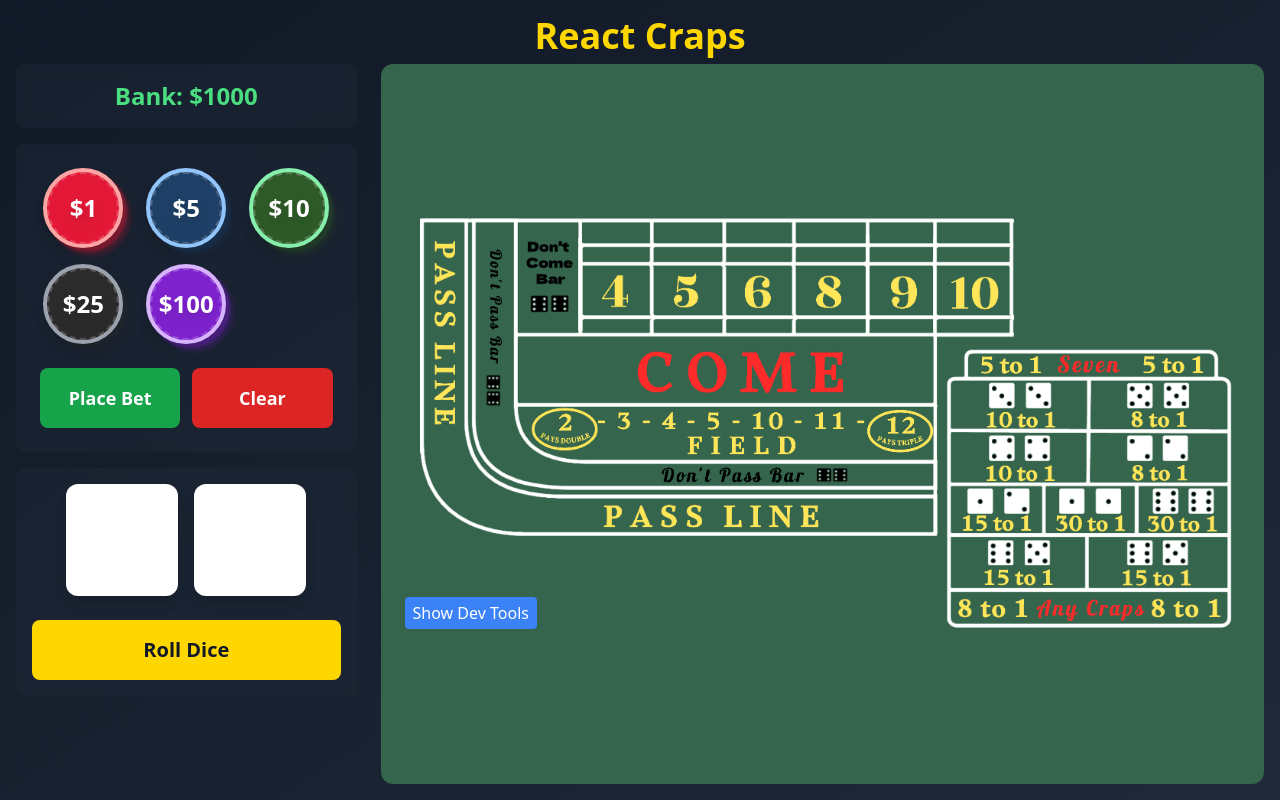
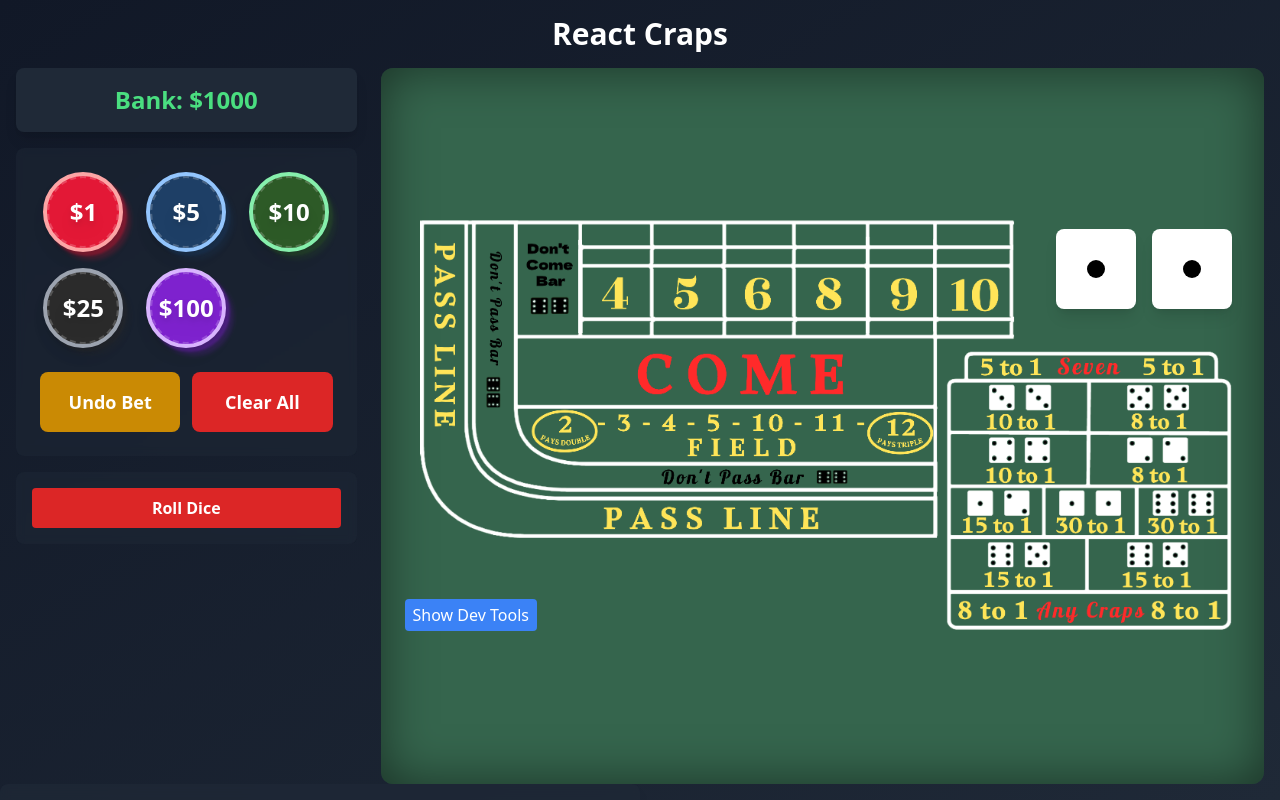
Before and after one commit to adamnelsonarcher/react-craps, a React (Create React App) app: page / in a window 1280 px wide. Built offline with nearby package versions, Linux system fonts and the light colour scheme.

Commit message:
lots of updates

```diff
--- a/src/App.tsx
+++ b/src/App.tsx
@@ -1,30 +1,87 @@
-import React from 'react';
+import React, { useState } from 'react';
 import CrapsTable from './components/CrapsTable';
 import DiceArea from './components/DiceArea';
 import BettingControls from './components/BettingControls';
+import DiceHistory from './components/DiceHistory';
+import Dice from './components/Dice';
+
+interface DiceRoll {
+  die1: number;
+  die2: number;
+  total: number;
+}
 
 const App: React.FC = () => {
+  const [dice, setDice] = useState<{ die1: number; die2: number }>({ die1: 1, die2: 1 });
+  const [isRolling, setIsRolling] = useState(false);
+  const [rollHistory, setRollHistory] = useState<DiceRoll[]>([]);
+  const [selectedChipValue, setSelectedChipValue] = useState<number | null>(null);
+
+  const handleRoll = () => {
+    if (isRolling) return;
+    setIsRolling(true);
+
+    setTimeout(() => {
+      const die1 = Math.floor(Math.random() * 6) + 1;
+      const die2 = Math.floor(Math.random() * 6) + 1;
+
+      setDice({ die1, die2 });
+      setRollHistory(prev => [{
+        die1,
+        die2,
+        total: die1 + die2
+      }, ...prev].slice(0, 10));
+
+      setIsRolling(false);
+    }, 1000);
+  };
+
   return (
-    <div className="h-screen w-screen p-4 flex flex-col">
-      <h1 className="text-4xl font-bold text-gold text-center mb-2">React Craps</h1>
+    <div className="relative h-screen w-screen p-4 flex flex-col bg-gradient-to-br from-gray-900 to-gray-800">
+      <h1 className="text-3xl font-semibold text-white text-center mb-4">React Craps</h1>
 
       <div className="flex-1 flex gap-6">
         {/* Left side - Controls */}
         <div className="flex-1 flex flex-col gap-4 min-w-[300px]">
-          <div className="bg-gray-800/50 rounded-lg p-4 text-center backdrop-blur-sm">
+          <div className="bg-gray-800 rounded-lg p-4 text-center shadow-lg">
             <span className="text-2xl text-green-400 font-bold">Bank: $1000</span>
           </div>
 
-          <BettingControls />
+          <BettingControls
+            onChipSelect={setSelectedChipValue}
+            selectedChipValue={selectedChipValue}
+          />
 
-          <DiceArea />
+          <DiceArea onRoll={handleRoll} isRolling={isRolling} />
         </div>
 
         {/* Right side - Table */}
-        <div className="flex-[2.5] flex items-center justify-center bg-felt-green rounded-xl p-4">
-          <div className="w-full aspect-[2/1]">
-            <CrapsTable />
+        <div className="flex-[2.5] flex items-center justify-center bg-felt-green rounded-xl p-4 shadow-table">
+          <div className="w-full aspect-[2/1] relative">
+            <CrapsTable selectedChipValue={selectedChipValue} />
+            {/* Dice in top right */}
+            <div className="absolute top-4 right-4 flex gap-4 z-10">
+              <Dice value={dice.die1} isRolling={isRolling} />
+              <Dice value={dice.die2} isRolling={isRolling} />
+            </div>
           </div>
+        </div>
+      </div>
+
+      {/* History overlay */}
+      <div className="fixed bottom-0 left-0 right-1/2 bg-gray-800/75 rounded-t-lg p-2 shadow-lg backdrop-blur-sm">
+        <div className="flex gap-2 overflow-x-auto scrollbar-hide">
+          {rollHistory.map((roll, index) => (
+            <div
+              key={index}
+              className="flex items-center gap-1 px-2 py-1 rounded whitespace-nowrap animate-slideIn"
+            >
+              <div className="flex gap-1">
+                <Dice value={roll.die1} isRolling={false} size="small" />
+                <Dice value={roll.die2} isRolling={false} size="small" />
+              </div>
+            </div>
+          ))}
         </div>
       </div>
     </div>
--- a/src/components/BettingControls.tsx
+++ b/src/components/BettingControls.tsx
@@ -1,27 +1,31 @@
-import React from 'react';
+import React, { useState } from 'react';
 
-interface ChipProps {
+interface ChipConfig {
   value: number;
   color: string;
   ringColor: string;
 }
 
-const Chip: React.FC<ChipProps> = ({ value, color, ringColor }) => {
+interface ChipProps extends ChipConfig {
+  isSelected: boolean;
+  onClick: () => void;
+}
+
+const Chip: React.FC<ChipProps> = ({ value, color, ringColor, isSelected, onClick }) => {
   return (
-    <div className={`relative group cursor-pointer`}>
+    <div className={`relative group cursor-pointer`} onClick={onClick}>
       {/* Main chip circle */}
       <div className={`chip w-20 h-20 ${color}
                       flex items-center justify-center
-                      border-4 ${ringColor}
+                      border-4 ${isSelected ? 'border-gold' : ringColor}
                       shadow-lg hover:scale-110 active:scale-95
                       transition-all duration-150
-                      relative z-10`}>
-        {/* Dashed ring pattern */}
+                      relative z-10
+                      ${isSelected ? 'ring-4 ring-gold ring-opacity-50' : ''}`}>
         <div className="absolute inset-0 rounded-full
                       border-dashed border-2 border-white/20
                       rotate-45"></div>
 
-        {/* Value display */}
         <div className="flex flex-col items-center">
           <span className="text-2xl font-bold text-white drop-shadow-lg">
             ${value}
@@ -29,7 +33,6 @@ const Chip: React.FC<ChipProps> = ({ value, color, ringColor }) => {
         </div>
       </div>
 
-      {/* Stacked chips effect */}
       <div className={`absolute -bottom-1 left-1 w-20 h-20 rounded-full ${color}
                       opacity-40 -z-10 blur-[1px]`}></div>
       <div className={`absolute -bottom-2 left-2 w-20 h-20 rounded-full ${color}
@@ -38,8 +41,13 @@ const Chip: React.FC<ChipProps> = ({ value, color, ringColor }) => {
   );
 };
 
-const BettingControls: React.FC = () => {
-  const chips: ChipProps[] = [
+interface BettingControlsProps {
+  onChipSelect: (value: number) => void;
+  selectedChipValue: number | null;
+}
+
+const BettingControls: React.FC<BettingControlsProps> = ({ onChipSelect, selectedChipValue }) => {
+  const chipConfigs: ChipConfig[] = [
     { value: 1, color: 'bg-chip-red', ringColor: 'border-red-300' },
     { value: 5, color: 'bg-chip-blue', ringColor: 'border-blue-300' },
     { value: 10, color: 'bg-chip-green', ringColor: 'border-green-300' },
@@ -50,18 +58,23 @@ const BettingControls: React.FC = () => {
   return (
     <div className="bg-gray-800/50 rounded-lg p-6 flex flex-col gap-6 backdrop-blur-sm">
       <div className="grid grid-cols-3 gap-4 justify-items-center">
-        {chips.map((chipProps) => (
-          <Chip key={chipProps.value} {...chipProps} />
+        {chipConfigs.map((config) => (
+          <Chip
+            key={config.value}
+            {...config}
+            isSelected={selectedChipValue === config.value}
+            onClick={() => onChipSelect(config.value)}
+          />
         ))}
       </div>
       <div className="grid grid-cols-2 gap-3">
-        <button className="btn bg-green-600 text-white hover:bg-green-500
-                          focus:ring-green-500 text-lg py-4">
-          Place Bet
+        <button className="btn bg-yellow-600 text-white hover:bg-yellow-500
+                          focus:ring-yellow-500 text-lg py-4">
+          Undo Bet
         </button>
         <button className="btn bg-red-600 text-white hover:bg-red-500
                           focus:ring-red-500 text-lg py-4">
-          Clear
+          Clear All
         </button>
       </div>
     </div>
--- /dev/null
+++ b/src/components/ChipStack.tsx
@@ -0,0 +1,50 @@
+import React from 'react';
+
+interface ChipStackProps {
+  amount: number;
+  color: string;
+  count?: number;
+}
+
+const CHIP_VALUES = [
+  { value: 100, color: 'bg-purple-700' },
+  { value: 25, color: 'bg-chip-black' },
+  { value: 10, color: 'bg-chip-green' },
+  { value: 5, color: 'bg-chip-blue' },
+  { value: 1, color: 'bg-chip-red' }
+];
+
+const ChipStack: React.FC<ChipStackProps> = ({ amount }) => {
+  // Find the highest value chip that can be used
+  const optimalChip = CHIP_VALUES.find(chip => amount >= chip.value) || CHIP_VALUES[CHIP_VALUES.length - 1];
+
+  // Calculate how many chips to show (max 5)
+  const chipCount = Math.min(5, Math.ceil(amount / optimalChip.value));
+  const chips = Array(chipCount).fill(null);
+
+  return (
+    <div className="relative w-8 h-8">
+      {/* Stack of chips */}
+      {chips.map((_, index) => (
+        <div
+          key={index}
+          className={`absolute ${optimalChip.color} w-8 h-8 rounded-full border-2 border-white/20
+                     shadow-md transition-all duration-150`}
+          style={{
+            bottom: `${index * 2}px`,
+            zIndex: index,
+          }}
+        />
+      ))}
+
+      {/* Amount display */}
+      <div className="absolute -top-4 left-1/2 -translate-x-1/2
+                    bg-black/80 text-white px-2 py-0.5 rounded-full text-sm
+                    whitespace-nowrap z-50">
+        ${amount}
+      </div>
+    </div>
+  );
+};
+
+export default ChipStack;
--- a/src/components/CrapsTable.tsx
+++ b/src/components/CrapsTable.tsx
@@ -1,5 +1,17 @@
 import React, { useState } from 'react';
 import boardLayout from '../assets/just_text.png';
+import Dice from './Dice';
+import DiceHistory from './DiceHistory';
+import ChipStack from './ChipStack';
+
+// Add chip configuration
+const CHIPS_CONFIG = [
+  { value: 1, color: 'bg-chip-red', ringColor: 'border-red-300' },
+  { value: 5, color: 'bg-chip-blue', ringColor: 'border-blue-300' },
+  { value: 10, color: 'bg-chip-green', ringColor: 'border-green-300' },
+  { value: 25, color: 'bg-chip-black', ringColor: 'border-gray-400' },
+  { value: 100, color: 'bg-purple-700', ringColor: 'border-purple-300' },
+];
 
 interface BettingArea {
   id: string;
@@ -18,12 +30,33 @@ interface BettingAreaConfig {
   visible: boolean;
 }
 
-const CrapsTable: React.FC = () => {
+interface DiceRoll {
+  die1: number;
+  die2: number;
+  total: number;
+}
+
+interface Bet {
+  areaId: string;
+  amount: number;
+  color: string;
+  count: number;
+}
+
+interface CrapsTableProps {
+  selectedChipValue: number | null;
+}
+
+const CrapsTable: React.FC<CrapsTableProps> = ({ selectedChipValue }) => {
   const [showDevTools, setShowDevTools] = useState(false);
   const [mousePosition, setMousePosition] = useState({ x: 0, y: 0 });
   const [imageSize, setImageSize] = useState({ width: 0, height: 0 });
   const [clickLog, setClickLog] = useState<string[]>([]);
   const [hoveredArea, setHoveredArea] = useState<string | null>(null);
+  const [dice, setDice] = useState<{ die1: number; die2: number }>({ die1: 1, die2: 1 });
+  const [isRolling, setIsRolling] = useState(false);
+  const [rollHistory, setRollHistory] = useState<DiceRoll[]>([]);
+  const [bets, setBets] = useState<Bet[]>([]);
 
   // Constants based on your measurements for 4
   const numberWidth = 29.92 - 21.67;  // ~8.25%
@@ -346,6 +379,41 @@ const CrapsTable: React.FC = () => {
     ));
   };
 
+  const handleAreaClick = (areaId: string) => {
+    if (!selectedChipValue) return;
+
+    setBets(prev => {
+      const existingBet = prev.find(bet => bet.areaId === areaId);
+      if (existingBet) {
+        const newAmount = existingBet.amount + selectedChipValue;
+        // Find the optimal chip color for the new amount
+        const optimalChip = CHIPS_CONFIG
+          .slice()
+          .reverse()
+          .find(chip => newAmount >= chip.value) || CHIPS_CONFIG[0];
+
+        return prev.map(bet =>
+          bet.areaId === areaId
+            ? {
+                ...bet,
+                amount: newAmount,
+                color: optimalChip.color,
+                count: Math.min(5, Math.ceil(newAmount / optimalChip.value))
+              }
+            : bet
+        );
+      }
+
+      // Add new bet
+      return [...prev, {
+        areaId,
+        amount: selectedChipValue,
+        color: CHIPS_CONFIG.find(c => c.value === selectedChipValue)?.color || 'bg-chip-red',
+        count: 1
+      }];
+    });
+  };
+
   return (
     <div className="relative w-full h-full">
       {/* Hover Indicator */}
@@ -397,13 +465,21 @@ const CrapsTable: React.FC = () => {
             onMouseEnter={() => setHoveredArea(area.id)}
             onMouseLeave={() => setHoveredArea(null)}
             onClick={(e) => {
+              e.stopPropagation();
               if (!showDevTools) {
-                e.stopPropagation();
-                console.log(`Clicked ${area.name}`);
+                handleAreaClick(area.id);
               }
-              // When dev tools are on, let the click propagate
             }}
-          />
+          >
+            {/* Render chip stack if there's a bet */}
+            {bets.find(bet => bet.areaId === area.id) && (
+              <div className="absolute top-1/2 left-1/2 -translate-x-1/2 -translate-y-1/2">
+                <ChipStack
+                  {...bets.find(bet => bet.areaId === area.id)!}
+                />
+              </div>
+            )}
+          </div>
         ))}
 
         {/* Dev Tools Overlay */}
--- /dev/null
+++ b/src/components/Dice.tsx
@@ -0,0 +1,53 @@
+import React from 'react';
+
+interface DiceProps {
+  value: number;
+  isRolling: boolean;
+  size?: 'small' | 'large';
+}
+
+const Dice: React.FC<DiceProps> = ({ value, isRolling, size = 'large' }) => {
+  const gridPositions = Array(9).fill(0);
+
+  const sizeClasses = {
+    small: 'w-8 h-8',
+    large: 'w-20 h-20'
+  };
+
+  const paddingClasses = {
+    small: 'inset-1',
+    large: 'inset-3'
+  };
+
+  return (
+    <div className={`${sizeClasses[size]} bg-white rounded-lg shadow-lg
+                    relative ${isRolling ? 'animate-spin' : ''}`}>
+      <div className={`absolute ${paddingClasses[size]} grid grid-cols-3 grid-rows-3 gap-0.5`}>
+        {gridPositions.map((_, i) => (
+          <div
+            key={i}
+            className="bg-black rounded-full"
+            style={{
+              visibility: getDotVisibility(value, i) as 'visible' | 'hidden'
+            }}
+          />
+        ))}
+      </div>
+    </div>
+  );
+};
+
+const getDotVisibility = (value: number, index: number): 'visible' | 'hidden' => {
+  const patterns: Record<number, number[]> = {
+    1: [4],
+    2: [2, 6],
+    3: [2, 4, 6],
+    4: [0, 2, 6, 8],
+    5: [0, 2, 4, 6, 8],
+    6: [0, 2, 6, 8, 3, 5]
+  };
+
+  return patterns[value].includes(index) ? 'visible' : 'hidden';
+};
+
+export default Dice;
--- a/src/components/DiceArea.tsx
+++ b/src/components/DiceArea.tsx
@@ -1,15 +1,20 @@
 import React from 'react';
 
-const DiceArea: React.FC = () => {
+interface DiceAreaProps {
+  onRoll: () => void;
+  isRolling: boolean;
+}
+
+const DiceArea: React.FC<DiceAreaProps> = ({ onRoll, isRolling }) => {
   return (
-    <div className="bg-gray-800/50 rounded-lg p-4 flex flex-col items-center gap-4 backdrop-blur-sm">
-      <div className="flex gap-4 mb-2">
-        <div className="dice w-28 h-28 text-5xl">1</div>
-        <div className="dice w-28 h-28 text-5xl">1</div>
-      </div>
-      <button className="btn bg-gold text-gray-900 hover:bg-yellow-400
-                       focus:ring-yellow-500 w-full text-xl py-4">
-        Roll Dice
+    <div className="bg-gray-800/50 rounded-lg p-4 backdrop-blur-sm">
+      <button
+        className="w-full bg-red-600 hover:bg-red-700 text-white font-bold py-2 px-4 rounded
+                   transition-colors disabled:opacity-50"
+        onClick={onRoll}
+        disabled={isRolling}
+      >
+        {isRolling ? 'Rolling...' : 'Roll Dice'}
       </button>
     </div>
   );
--- /dev/null
+++ b/src/components/DiceHistory.tsx
@@ -0,0 +1,14 @@
+import React from 'react';
+
+interface DiceRoll {
+  die1: number;
+  die2: number;
+  total: number;
+}
+
+const DiceHistory: React.FC<{ rolls: DiceRoll[] }> = ({ rolls }) => {
+  return ( null
+  );
+};
+
+export default DiceHistory;
```
Also changed, not shown: src/index.css (+11 -0 lines), tailwind.config.js (+12 -0 lines).
